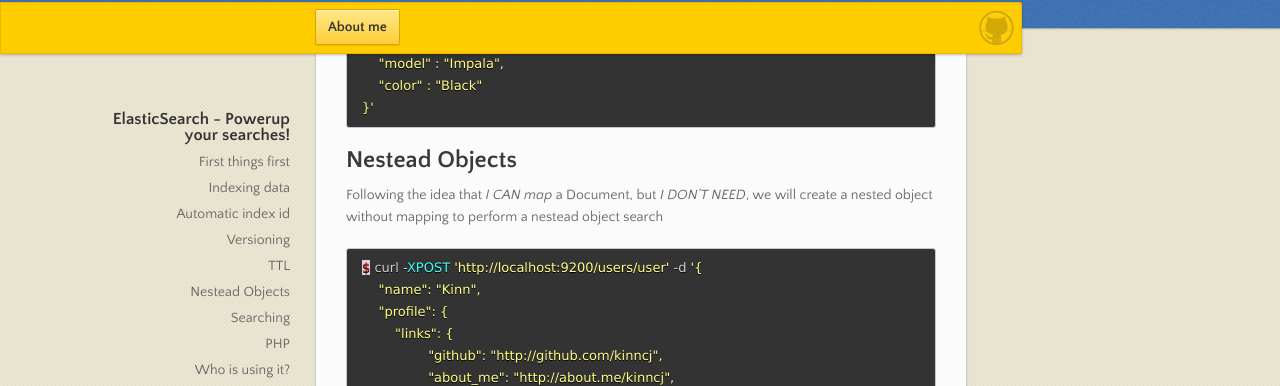
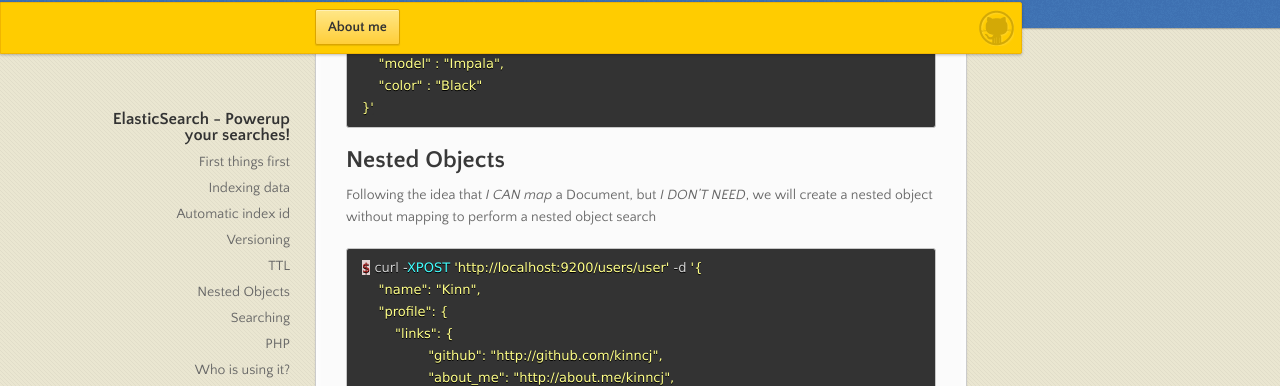
Before and after one commit to kinncjeu/kinncjeu.github.io, a Jekyll site: the page built from _posts/2013-10-31-ElasticSearch.md, in a window 1280 px wide and 900 px high, scrolled down 1459 px. Shown: the part 113-499 px from the top of the window. Built offline with Jekyll 4.4.1, drawn with Linux system fonts in a browser that asks for light colours; nearby versions of some CDN libraries; Markdown is read by kramdown in place of the engine named in the settings.

Commit message:
Grammar fixes

````diff
--- a/_posts/2013-10-31-ElasticSearch.md
+++ b/_posts/2013-10-31-ElasticSearch.md
@@ -79,9 +79,9 @@ $ curl -XPUT 'http://localhost:9200/automobiles/car?ttl=1d' -d '{
 }'
 ```
 
-## Nestead Objects
+## Nested Objects
 
-Following the idea that _I CAN map_ a Document, but _I DON'T NEED_, we will create a nested object without mapping to perform a nestead object search
+Following the idea that _I CAN map_ a Document, but _I DON'T NEED_, we will create a nested object without mapping to perform a nested object search
 
 ```php
 $ curl -XPOST 'http://localhost:9200/users/user' -d '{
````
